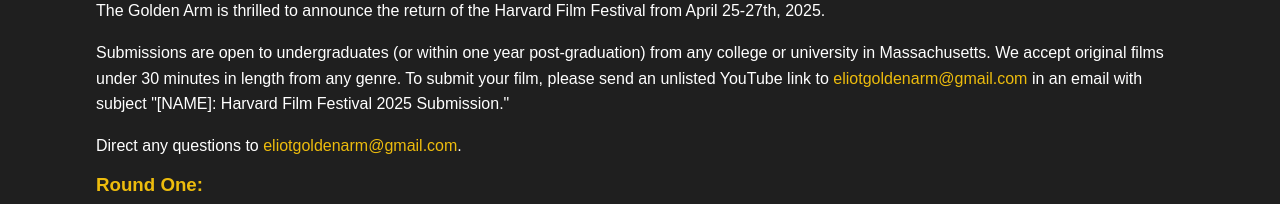
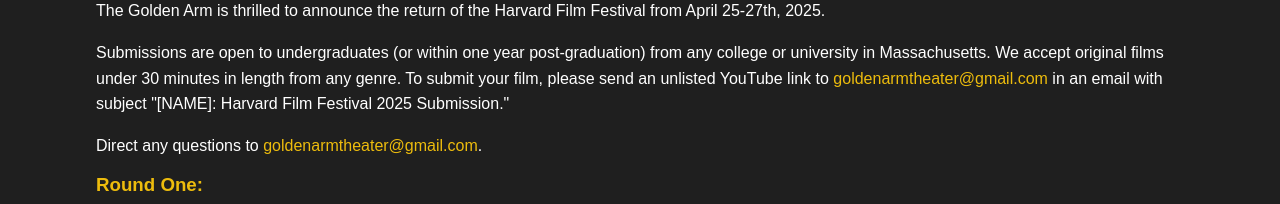
Before and after one commit to jbejjani2022/golden-arm, a SvelteKit app in the folder screen/: page /filmfest in a window 1280 px wide. Shown: the part 286-490 px from the top of the page. Built offline with nearby package versions, Linux system fonts and the light colour scheme; no server answers.

Commit message:
update email address

```diff
--- a/screen/src/routes/filmfest/+page.svelte
+++ b/screen/src/routes/filmfest/+page.svelte
@@ -12,10 +12,10 @@
                 The Golden Arm is thrilled to announce the return of the Harvard Film Festival from April 25-27th, 2025.
             </p>
             <p>
-                Submissions are open to undergraduates (or within one year post-graduation) from any college or university in Massachusetts. We accept original films under 30 minutes in length from any genre. To submit your film, please send an unlisted YouTube link to <a href="mailto:eliotgoldenarm@gmail.com">eliotgoldenarm@gmail.com</a> in an email with subject "[NAME]: Harvard Film Festival 2025 Submission."
+                Submissions are open to undergraduates (or within one year post-graduation) from any college or university in Massachusetts. We accept original films under 30 minutes in length from any genre. To submit your film, please send an unlisted YouTube link to <a href="mailto:goldenarmtheater@gmail.com">goldenarmtheater@gmail.com</a> in an email with subject "[NAME]: Harvard Film Festival 2025 Submission."
             </p>
             <p>
-              Direct any questions to <a href="mailto:eliotgoldenarm@gmail.com">eliotgoldenarm@gmail.com</a>.
+              Direct any questions to <a href="mailto:goldenarmtheater@gmail.com">goldenarmtheater@gmail.com</a>.
             </p>
 
             <h3>Round One:</h3>
```
